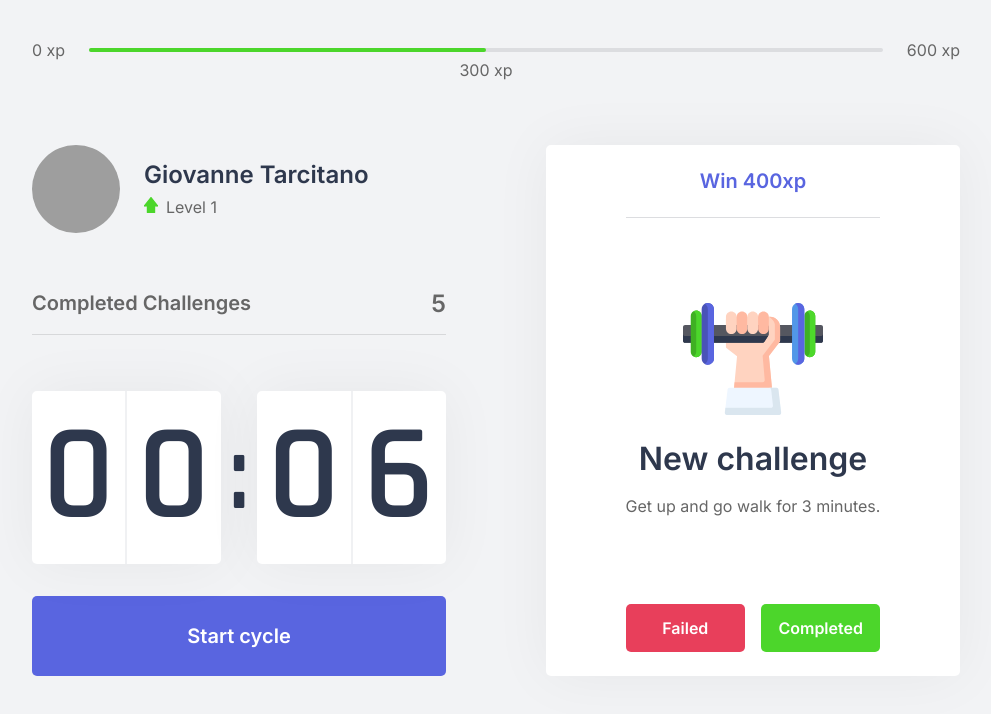
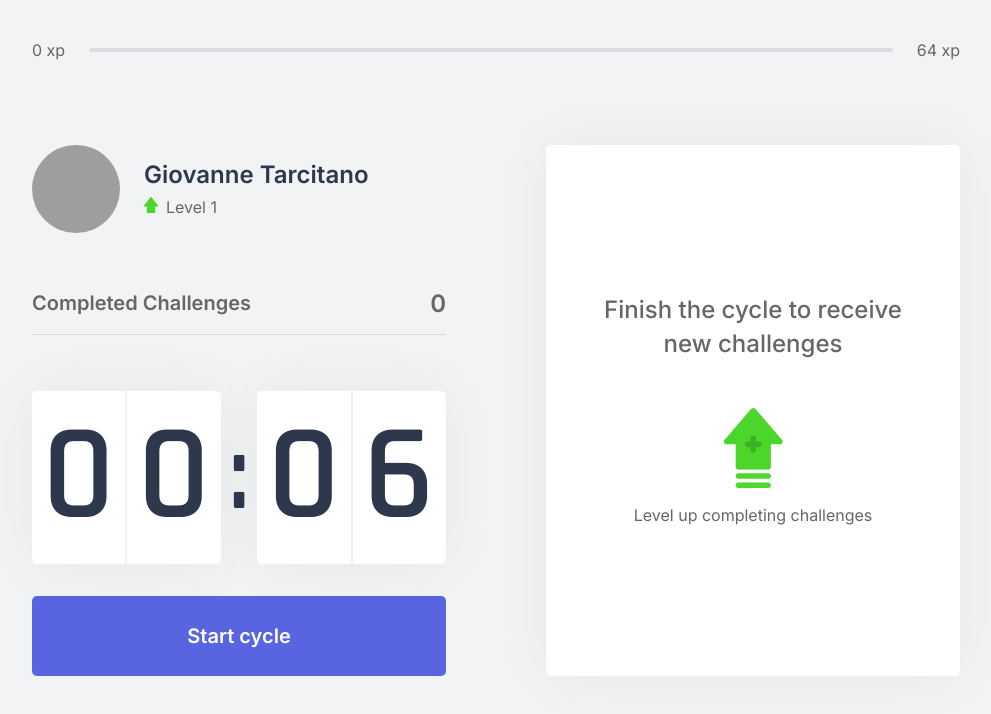
Before and after one commit to Gitarcitano/moveit-next, a Next.js app: page / in a window 1280 px wide. Shown: the top 714 px of the page, without its empty margins (144-1135 px from the left). Built offline with nearby package versions, Linux system fonts and the light colour scheme; grey boxes are pictures that could not be loaded.

Commit message:
use ChallengeContext

```diff
--- a/src/components/ChallengeBox.tsx
+++ b/src/components/ChallengeBox.tsx
@@ -1,24 +1,27 @@
+import { useContext } from 'react';
+import { ChallengeContext } from '../contexts/ChallengeContext';
 import styles from '../styles/components/ChallengeBox.module.css';
 
 export function ChallengeBox() {
-  const hasActiveChallenge = true;
+  const {activeChallenge, resetChallenge} = useContext(ChallengeContext);
 
   return (
   <div className={styles.challengeBoxContainer}>
-    { hasActiveChallenge ? (
+    {activeChallenge ? (
       <div className={styles.challengeActive}>
-        <header>Win 400xp</header>
+        <header>Win {activeChallenge.amount}xp</header>
 
         <main>
-          <img src='icons/body.svg' alt=''/>
+          <img src={`icons/${activeChallenge.type}.svg`} alt={activeChallenge.type} />
           <strong>New challenge</strong>
-          <p>Get up and go walk for 3 minutes.</p>
+          <p>{activeChallenge.description}</p>
         </main>
 
         <footer>
           <button
             type="button"
             className={styles.challengeFailedButton}
+            onClick={resetChallenge}
           >
             Failed
           </button>
--- a/src/components/CompletedChallenges.tsx
+++ b/src/components/CompletedChallenges.tsx
@@ -1,10 +1,13 @@
+import { useContext } from 'react';
+import { ChallengeContext } from '../contexts/ChallengeContext';
 import styles from '../styles/components/CompletedChallenges.module.css';
 
 export function CompletedChallenges() {
+  const {challengesCompleted} = useContext(ChallengeContext);
   return (
     <div className={styles.completedChallengesContainer}>
       <span>Completed Challenges</span>
-      <span>5</span>
+      <span>{challengesCompleted}</span>
     </div>
   )
 }
--- a/src/components/Countdown.tsx
+++ b/src/components/Countdown.tsx
@@ -1,9 +1,12 @@
-import { useEffect, useState } from 'react';
+import { useContext, useEffect, useState } from 'react';
+import { ChallengeContext } from '../contexts/ChallengeContext';
 import styles from '../styles/components/Countdown.module.css';
 
 let countdownTimeout: NodeJS.Timeout;
 
 export function Countdown() {
+  const {startNewChallenge} = useContext(ChallengeContext);
+
   const [time, setTime] = useState(0.1 * 60);
   const [isActive, setIsActive] = useState(false);
   const [hasFinished, setHasFinished] = useState(false);
@@ -32,6 +35,7 @@ export function Countdown() {
     } else if (isActive && time === 0) {
       setHasFinished(true);
       setIsActive(false);
+      startNewChallenge();
     }
   }, [isActive, time])
 
--- a/src/components/ExperienceBar.tsx
+++ b/src/components/ExperienceBar.tsx
@@ -1,17 +1,25 @@
+import { useContext } from "react";
+import { ChallengeContext } from "../contexts/ChallengeContext";
 import styles from "../styles/components/ExperienceBar.module.css";
 
 export function ExperienceBar() {
+  const {currentExperience, experienceToNextLevel} = useContext(ChallengeContext);
+
+  const percentToNextLevel = Math.round(currentExperience * 100) / experienceToNextLevel;
+
   return (
     <header className={styles.experienceBar}>
       <span>0 xp</span>
       <div>
-        <div style={{ width: "50%" }} />
-
-        <span className={styles.currentExperience} style={{ left: "50%" }}>
-          300 xp
-        </span>
+        <div style={{ width: `${percentToNextLevel}%` }} />
+        {currentExperience > 0 && (
+          <span className={styles.currentExperience} style={{ left: `${percentToNextLevel}%` }}>
+           {currentExperience} xp
+          </span>
+        )
+        }
       </div>
-      <span>600 xp</span>
+      <span>{experienceToNextLevel} xp</span>
     </header>
   );
 }
--- a/src/components/Profile.tsx
+++ b/src/components/Profile.tsx
@@ -1,6 +1,9 @@
+import { useContext } from 'react';
+import { ChallengeContext } from '../contexts/ChallengeContext';
 import styles from '../styles/components/Profile.module.css';
 
 export function Profile() {
+  const {level} = useContext(ChallengeContext);
   return(
     <div className={styles.profileContainer}>
       <img src='https://github.com/gitarcitano.png' alt='profile'/>
@@ -8,7 +11,7 @@ export function Profile() {
         <strong>Giovanne Tarcitano</strong>
         <p>
           <img src='icons/level.svg' alt='Level'/>
-          Level 1
+          Level {level}
         </p>
       </div>
     </div>
--- a/src/pages/_app.tsx
+++ b/src/pages/_app.tsx
@@ -1,7 +1,13 @@
 import '../styles/global.css'
 
+import { ChallengesProvider } from '../contexts/ChallengeContext';
+
 function MyApp({ Component, pageProps }) {
-  return <Component {...pageProps} />
+  return (
+    <ChallengesProvider>
+      <Component {...pageProps} />
+    </ChallengesProvider>
+  )
 }
 
 export default MyApp
```
